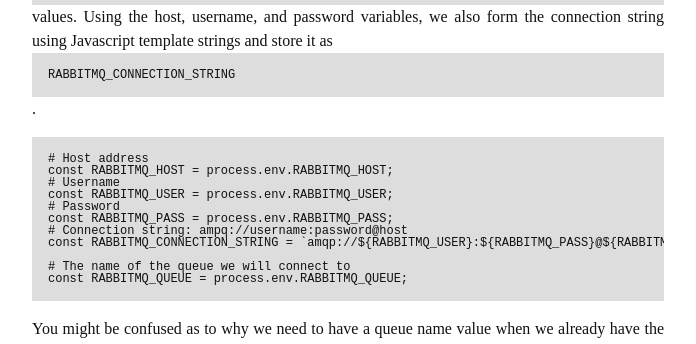
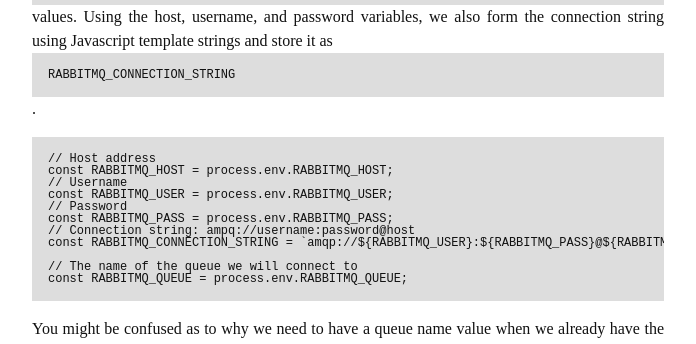
Before and after one commit to sharmarajdaksh/gatsby-my-portfolio, a Gatsby site: page /blog/20200612 in a window 1280 px wide. Shown: the part 7940-8284 px from the top of the page, without its empty margins (292-988 px from the left). Built offline with nearby package versions, Linux system fonts and the light colour scheme; Gatsby itself is replaced by a stand-in of ours; some packages are replaced by stand-ins of ours; code samples lack their colours.

Commit message:
Minor changes in latest md

````diff
--- a/src/posts/20200612/20200612.md
+++ b/src/posts/20200612/20200612.md
@@ -242,16 +242,16 @@ const amqp = require('amqplib');
 ```
 We then store the environment variables as local `const` values. Using the host, username, and password variables, we also form the connection string using Javascript template strings and store it as `RABBITMQ_CONNECTION_STRING`.
 ```javascript
-# Host address
+// Host address
 const RABBITMQ_HOST = process.env.RABBITMQ_HOST;
-# Username
+// Username
 const RABBITMQ_USER = process.env.RABBITMQ_USER;
-# Password
+// Password
 const RABBITMQ_PASS = process.env.RABBITMQ_PASS;
-# Connection string: ampq://username:password@host
+// Connection string: ampq://username:password@host
 const RABBITMQ_CONNECTION_STRING = `amqp://${RABBITMQ_USER}:${RABBITMQ_PASS}@${RABBITMQ_HOST}/`;
 
-# The name of the queue we will connect to
+// The name of the queue we will connect to
 const RABBITMQ_QUEUE = process.env.RABBITMQ_QUEUE;
 ```
 
````
